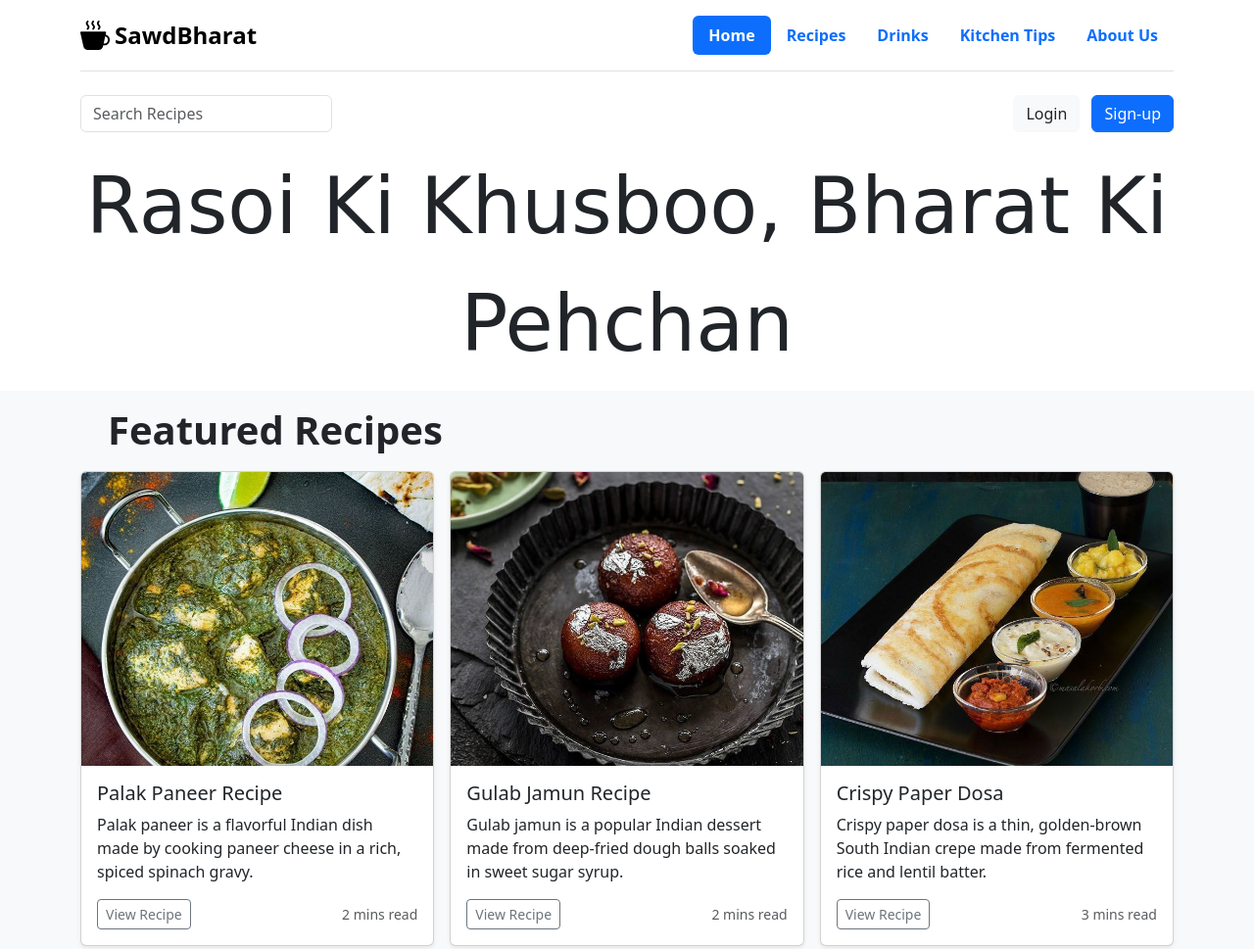
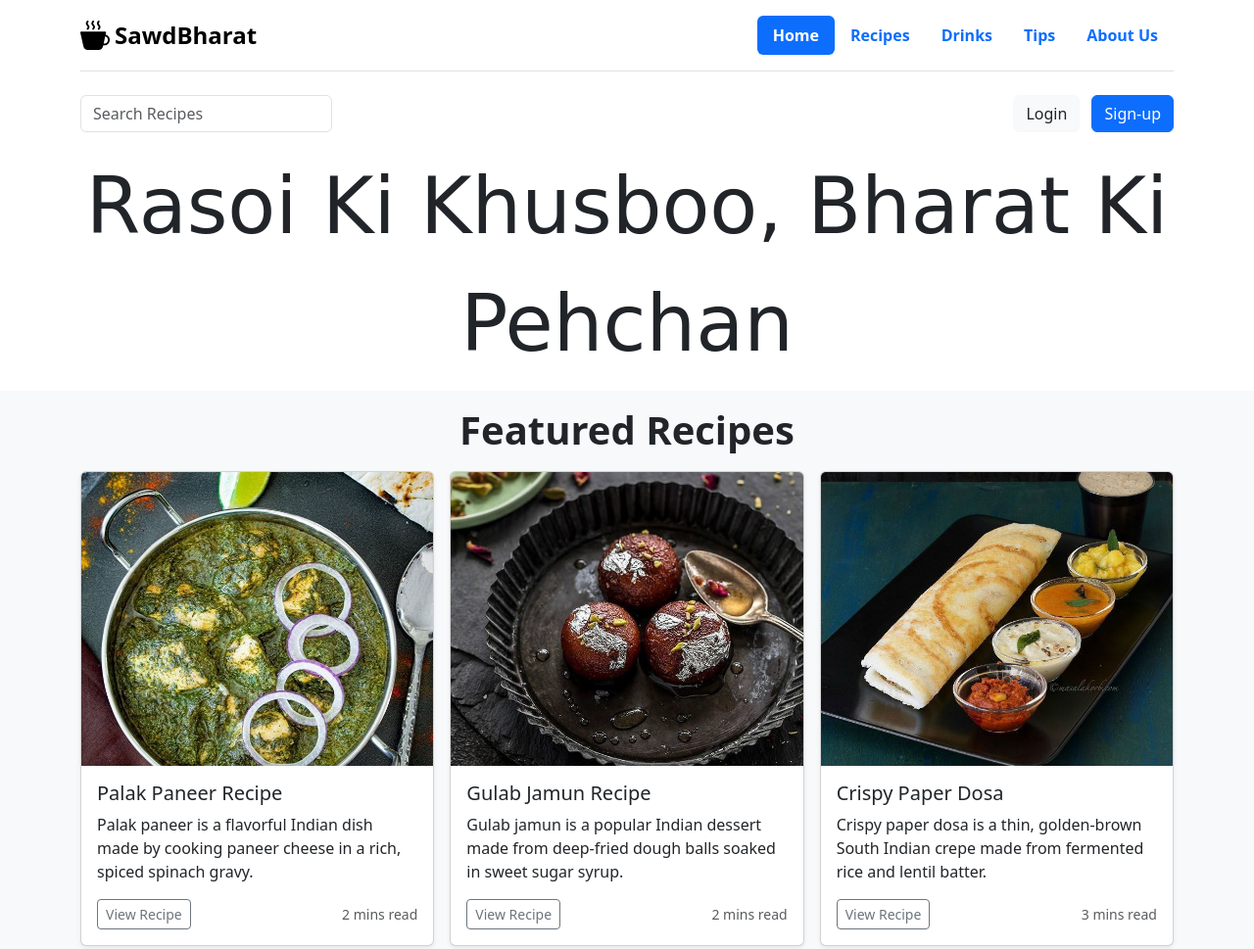
Before and after one commit to resolutesoul/SwadBharat, a plain HTML site: page index.html in a window 1280 px wide. Shown: the top 969 px of the page at 98% size. Drawn offline with nearby package versions, Linux system fonts and the light colour scheme; a web font is replaced by a local one.

Commit message:
add changes

```diff
--- a/index.html
+++ b/index.html
@@ -40,7 +40,7 @@
           <li class="nav-item"><a href="#" class="nav-link"><b>Recipes</b></a></li>
           <li class="nav-item"><a href="#" class="nav-link"><b>Drinks</b></a></li>
           <li class="nav-item">
-            <a href="#" class="nav-link"><b>Kitchen Tips</b></a>
+            <a href="#" class="nav-link"><b>Tips</b></a>
           </li>
           <li class="nav-item"><a href="#" class="nav-link"><b>About Us</b></a></li>
         </ul>
@@ -64,7 +64,7 @@
     </div>
 
     <div class="album py-3 bg-body-tertiary pb-5">
-      <h1 style="margin-left: 110px; padding-bottom: 10px;"><b>Featured Recipes</b></h1>
+      <h1 style="text-align:center; padding-bottom: 10px;"><b>Featured Recipes</b></h1>
       <div class="container">
         <div class="row row-cols-1 row-cols-sm-2 row-cols-md-3 g-3">
           <div class="col">
```
